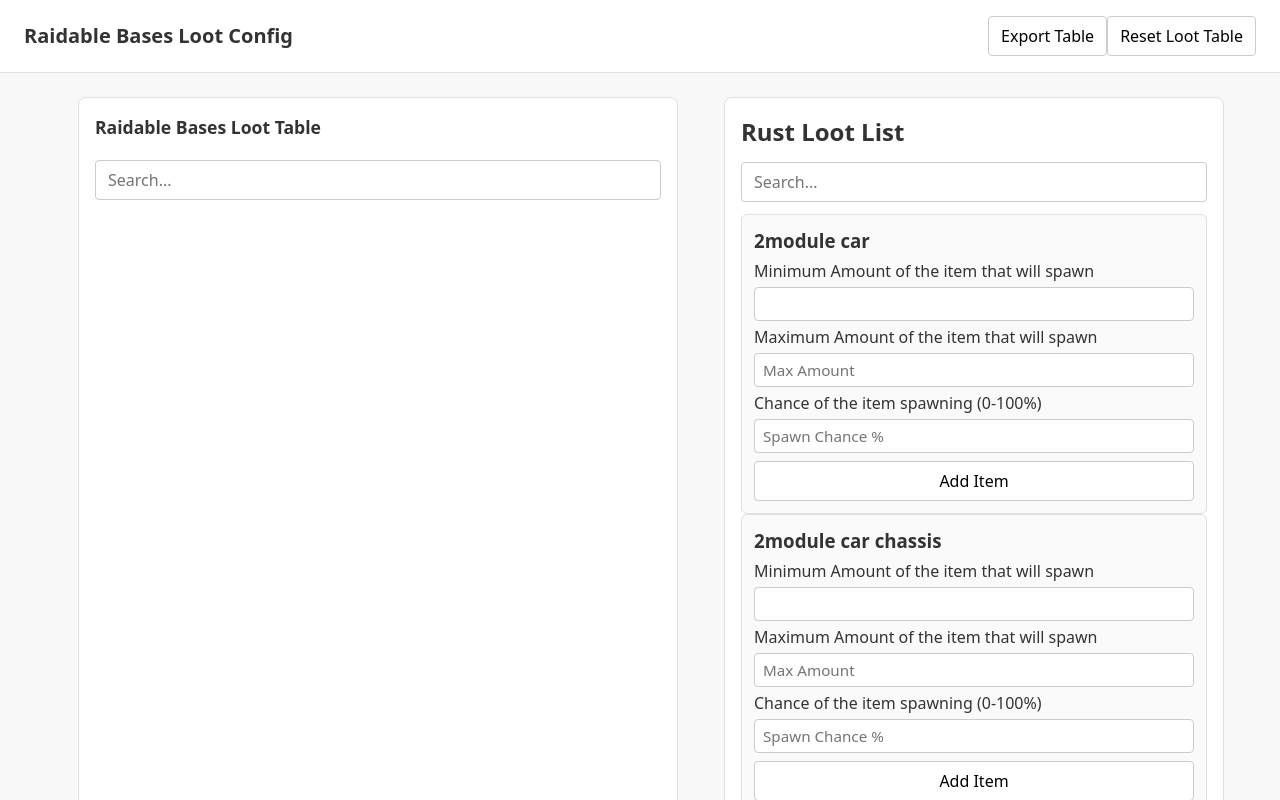
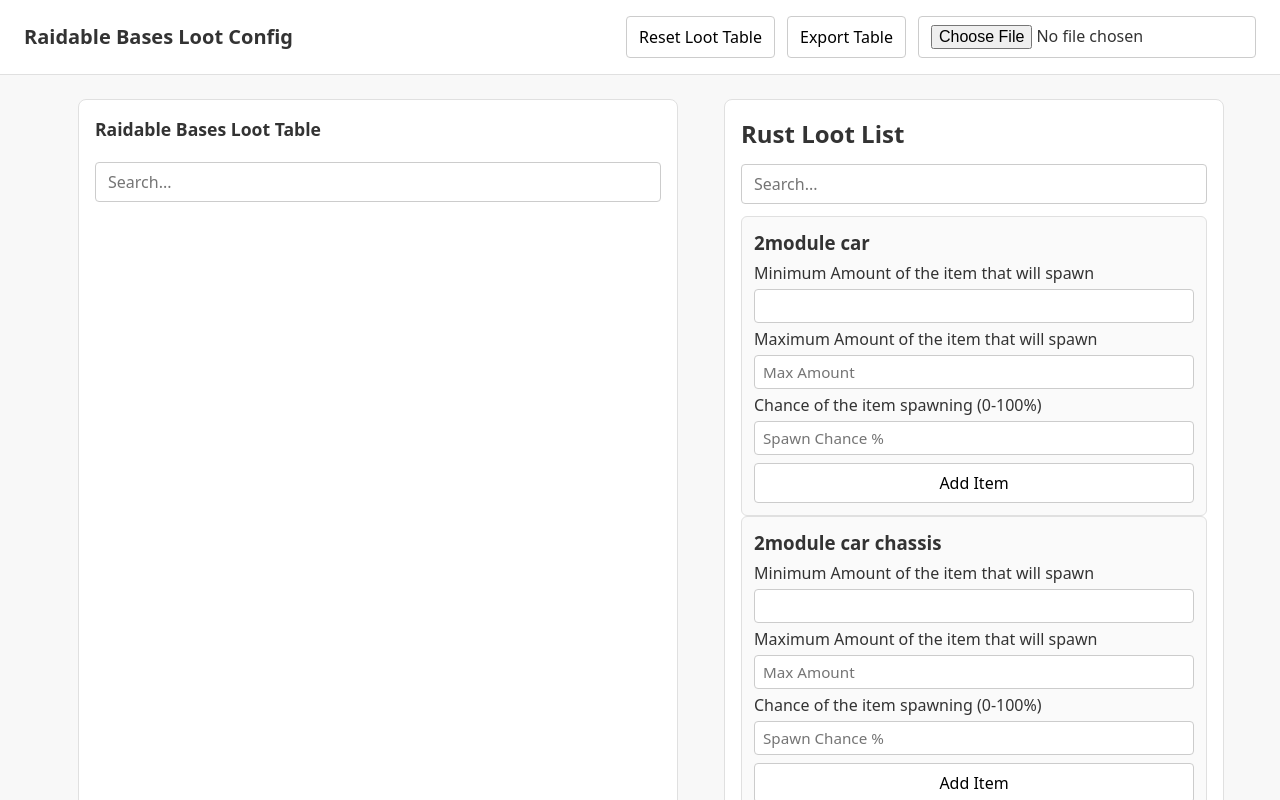
Before and after one commit to RagiinnPotato88/RaidableBases-Loot-Table-Builder, a React (Create React App) app: page / in a window 1280 px wide. Shown: the top 800 px of the page. Built offline with nearby package versions, Linux system fonts and the light colour scheme; the HTML template or start-up script is replaced by a standard one.

Commit message:
File
Added upload file input

```diff
--- a/src/App.css
+++ b/src/App.css
@@ -24,6 +24,11 @@
 .App-header h1 {
   font-size: 1.25rem;
   font-weight: 600;
+}
+
+.App-header div{
+  display: flex;
+  gap: 12px;
 }
 
 .App-body {
--- a/src/App.js
+++ b/src/App.js
@@ -33,12 +33,33 @@
   }
 
   const exportLootTable = () => {
+    if(raidableBasesLootTable.length === 0) {
+      alert('Loot table is empty!');
+      return;
+    } else {
       const jsonString = `data:text/json;chatset=utf-8,${encodeURIComponent(
         JSON.stringify(raidableBasesLootTable)
       )}`;
       console.log(jsonString)
       navigator.clipboard.writeText(JSON.stringify(raidableBasesLootTable));
       alert('Loot table copied to clipboard! Paste into your config file or wherever you need it :)');
+    }
+  }
+
+  const handlefileUpload = (e) => {
+    const file = e.target.files[0];
+    const reader = new FileReader();
+    reader.onerror = function(error) {
+    console.error('Error reading file:', error);
+    };
+    reader.readAsText(e.target.files[0], "UTF-8");
+    const lootTable = reader.onload = (evt) => {
+      const jsonObj = JSON.parse(evt.target.result);
+      setRaidableBasesLootTable(jsonObj);
+    }
+
+    document.getElementById('tableupload').value = '';
+
   }
 
   return (
@@ -47,8 +68,10 @@
       <div className="App-header">
         <h1>Raidable Bases Loot Config</h1>
         <div>
+          <button onClick={() => setRaidableBasesLootTable([])}>Reset Loot Table</button>
           <button onClick={() => exportLootTable()}>Export Table</button>
-          <button onClick={() => setRaidableBasesLootTable([])}>Reset Loot Table</button>
+          <input type="file" placeholder='Upload Loot Table' id='tableupload' onChange={(e) => handlefileUpload(e)} accept='.json'/>
+
         </div>
       </div>
 
```
Lines whose indentation alone changed are shown as unchanged.
